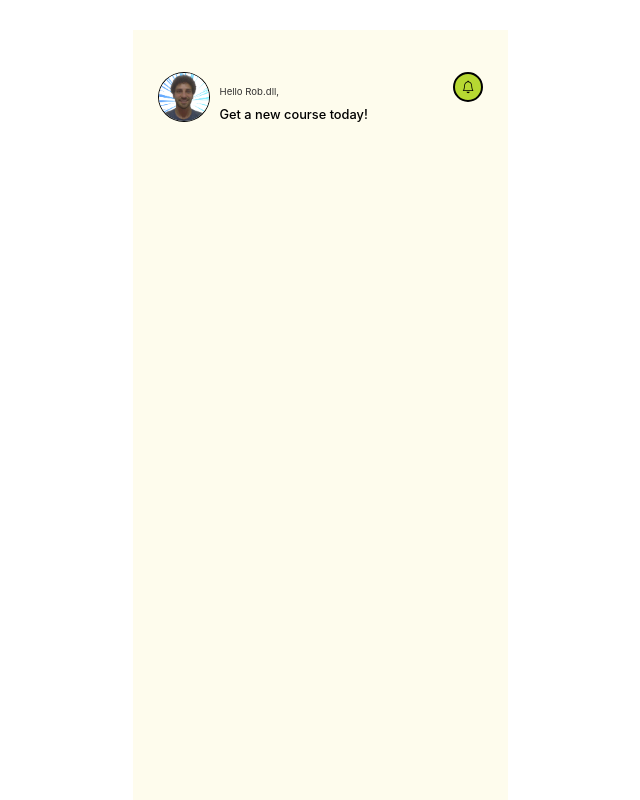
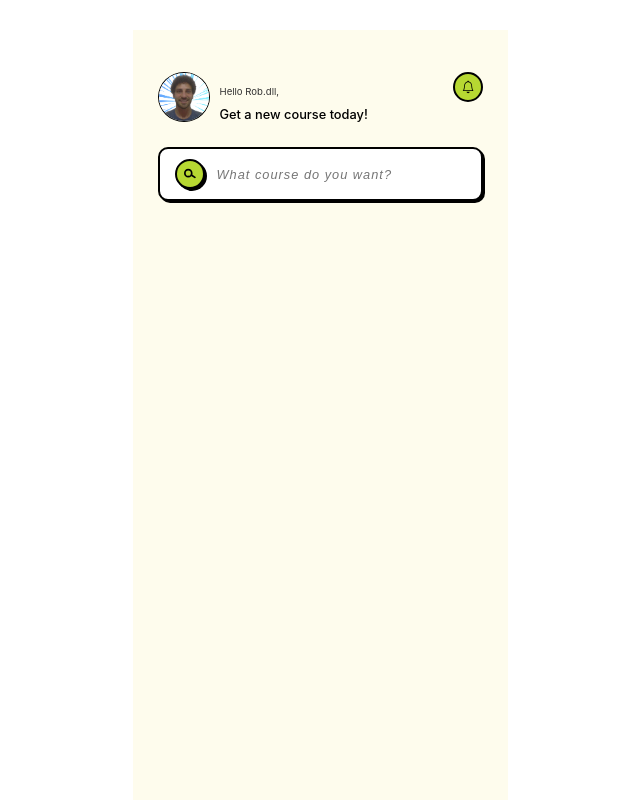
Before and after one commit to robdll/neobrutalist-courseshop, a Next.js app: page / in a window 1280 px wide. Shown: the whole page, without its empty margins (320-960 px from the left). Built offline with nearby package versions, Linux system fonts and the light colour scheme.

Commit message:
adds search var

```diff
--- /dev/null
+++ b/components/AppSearch.js
@@ -0,0 +1,15 @@
+import styles from "../styles/Search.module.scss";
+import RoundBtn from "../components/RoundBtn";
+
+export default function AppSearch() {
+  return (
+    <div className={styles.inputContainer}>
+      <RoundBtn icon="/lens.svg" bordered="true" />
+      <input
+        className={styles.input}
+        type="text"
+        placeholder="What course do you want?"
+      />
+    </div>
+  );
+}
--- a/pages/index.js
+++ b/pages/index.js
@@ -1,7 +1,7 @@
 import styles from "../styles/Home.module.scss";
 import Seo from "../components/Seo";
 import AppNav from "../components/AppNav";
-// import Search from "../components/Search";
+import AppSearch from "../components/AppSearch";
 // import Categories from "../components/Categories";
 // import Featured from "../components/Featured";
 // import Releases from "../components/Releases";
@@ -12,8 +12,8 @@ export default function Home() {
       <Seo />
       <main className={styles.main}>
         <AppNav />
+        <AppSearch />
         {/*
-        <Search />
         <Categories />
         <Featured />
         <Releases />
--- /dev/null
+++ b/styles/Search.module.scss
@@ -0,0 +1,23 @@
+.inputContainer {
+  padding: 10px 15px;
+  background-color: var(--color-white);
+  border: 2px solid var(--color-black);
+  display: flex;
+  align-items: center;
+  flex-direction: row;
+  width: 100%;
+  box-shadow: 2px 2px 0px var(--color-black);
+  border-radius: 10px;
+  margin-top: 25px;
+}
+
+.input {
+  border: none;
+  background: transparent;
+  outline: none;
+  margin-left: 10px;
+  font-size: 0.8em;
+  font-style: italic;
+  letter-spacing: 1px;
+  flex: 1;
+}
```
